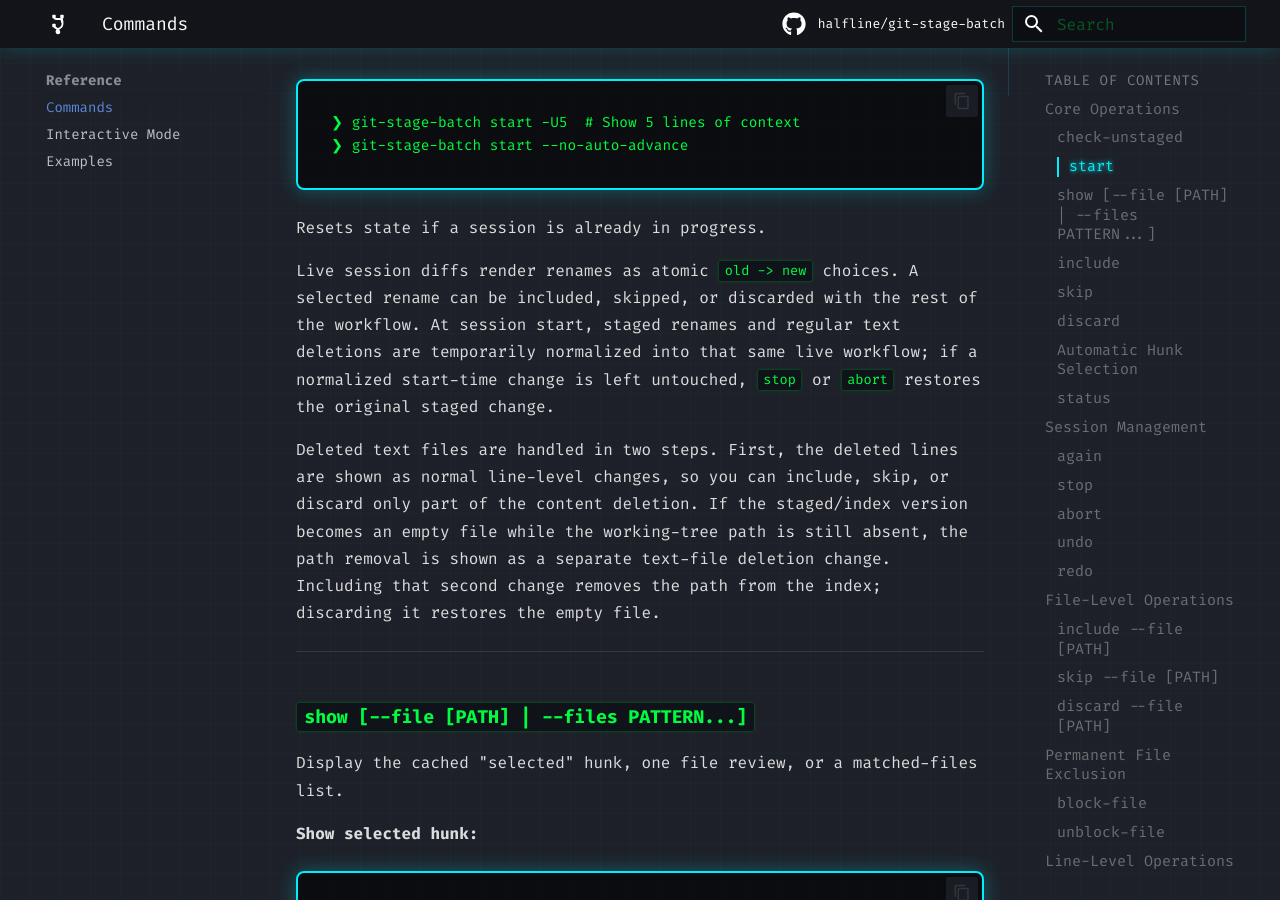
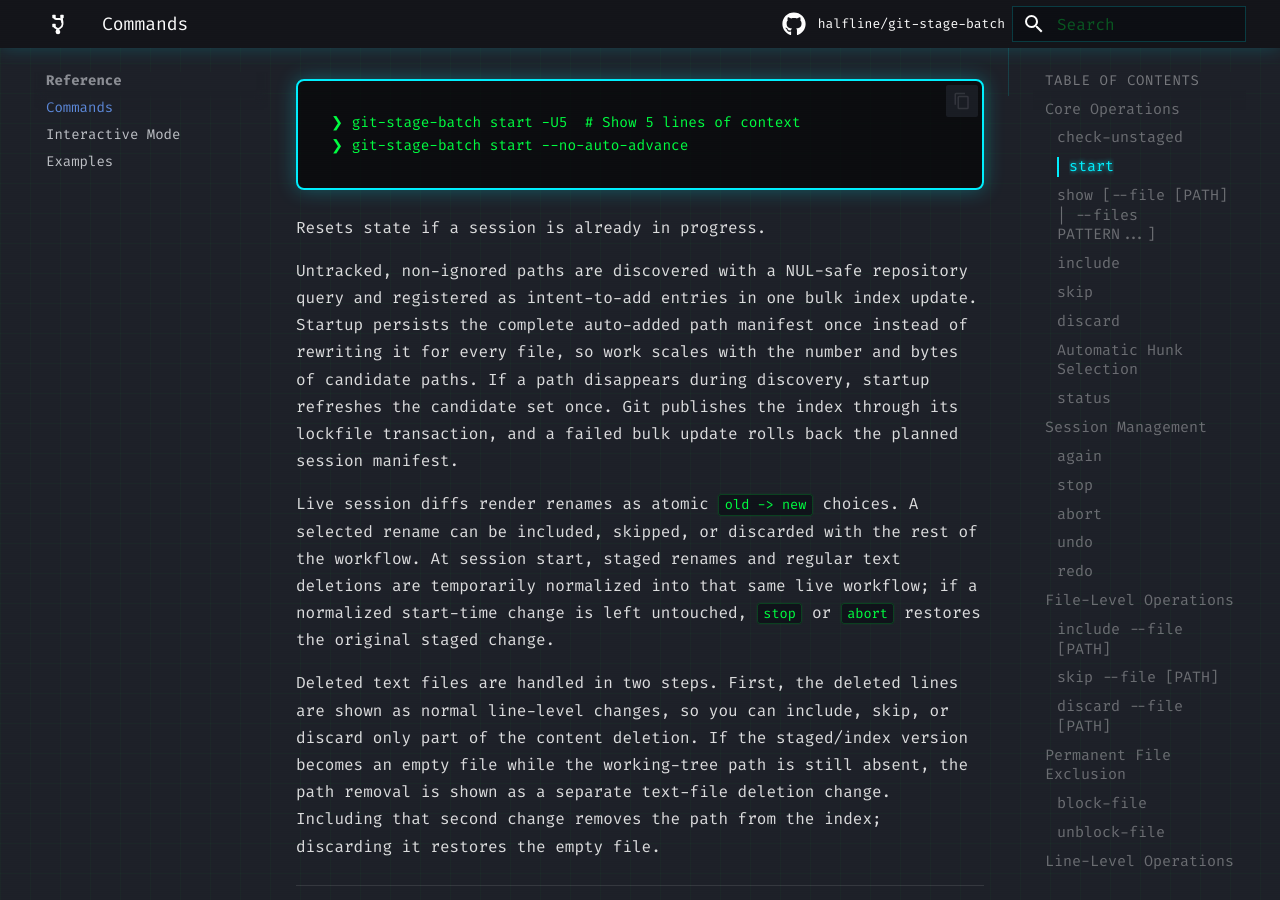
Before and after one commit to halfline/git-stage-batch, an MkDocs documentation site: the page built from docs/commands.md, in a window 1280 px wide and 900 px high, scrolled down 1144 px. Built offline with MkDocs 1.6.1 and Material for MkDocs 9.7.7, drawn with Linux system fonts in a browser that asks for light colours; comment, search, counter and statistics services are not loaded.

Commit message:
docs: Explain batched untracked startup
The start command now discovers untracked paths with one NUL-safe index
transition and one session-manifest write.

Users need to understand startup behavior for large trees, disappearing
paths, and failure recovery before beginning a review session.

This commit documents bulk discovery, retry behavior, index locking, and
manifest rollback.

The final manpage commit will align installed command reference text with
startup behavior.

````diff
--- a/docs/commands.md
+++ b/docs/commands.md
@@ -38,6 +38,14 @@ Find and display the first unprocessed hunk; cache as "selected".
 ```
 
 Resets state if a session is already in progress.
+
+Untracked, non-ignored paths are discovered with a NUL-safe repository query
+and registered as intent-to-add entries in one bulk index update. Startup
+persists the complete auto-added path manifest once instead of rewriting it
+for every file, so work scales with the number and bytes of candidate paths.
+If a path disappears during discovery, startup refreshes the candidate set
+once. Git publishes the index through its lockfile transaction, and a failed
+bulk update rolls back the planned session manifest.
 
 Live session diffs render renames as atomic `old -> new` choices. A selected
 rename can be included, skipped, or discarded with the rest of the workflow.
````
